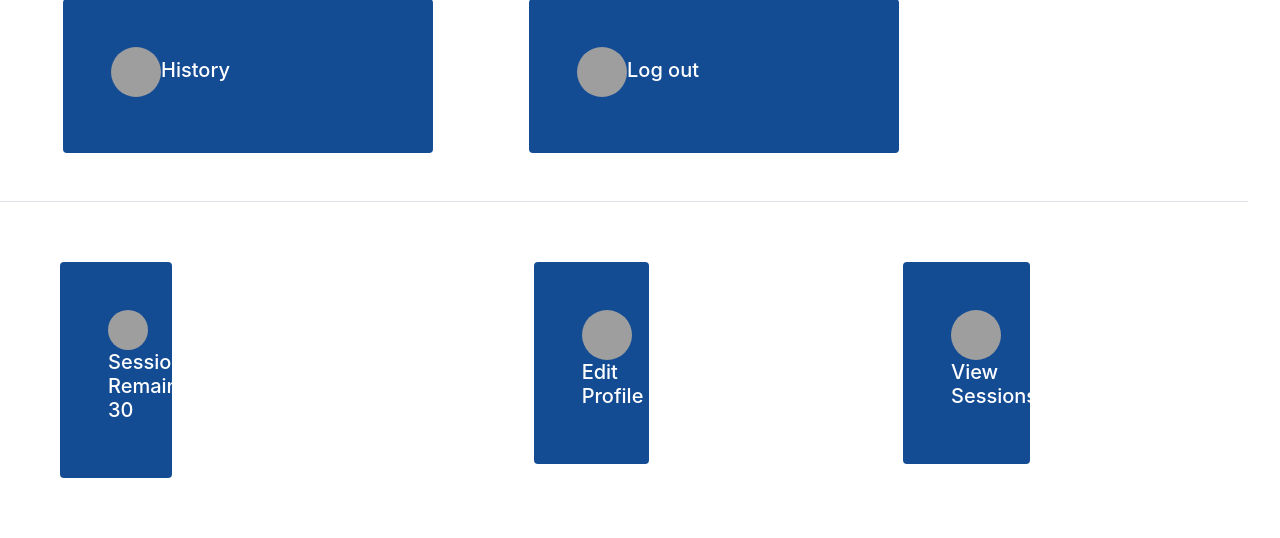
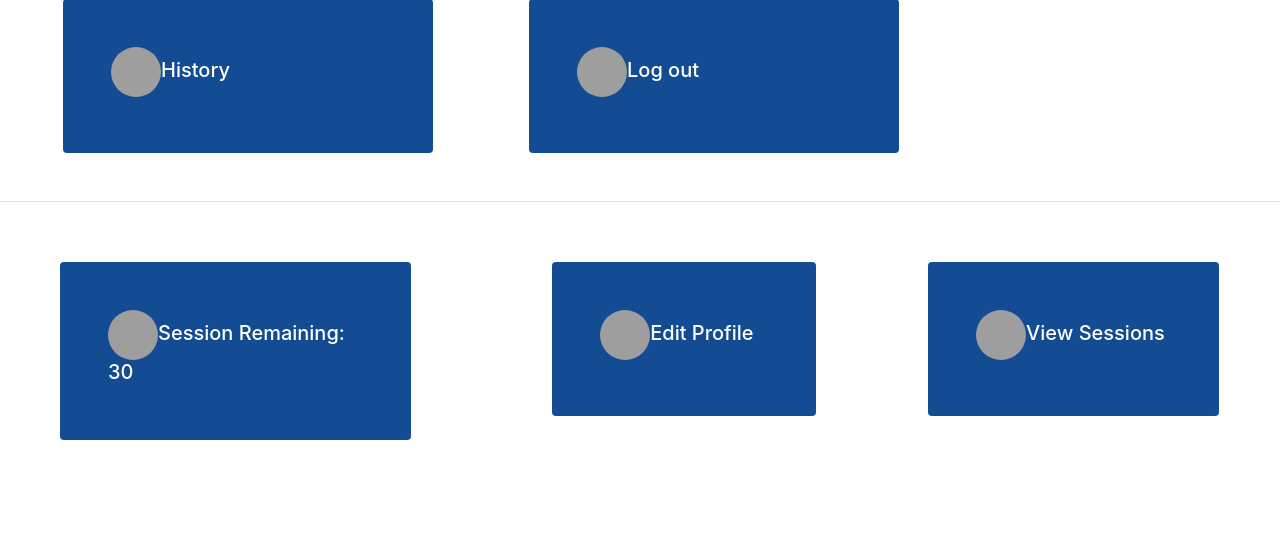
Before and after one commit to Javabutdif/System_Integration, a PHP site: page /Homepage.php in a window 1280 px wide. Shown: the part 263-801 px from the top of the page. After the commit the page ends 703 px from the top, so only its background shows below. Run offline with PHP 8.4, Linux system fonts and the light colour scheme; the visitor is signed in with stand-in values (Sample User, id 1); some libraries are stand-ins or nearby versions; grey boxes are pictures that could not be loaded.

Commit message:
update dashboard fix table

```diff
--- a/static/Homepage.php
+++ b/static/Homepage.php
@@ -38,20 +38,20 @@
 </div>
 
 
-<table class="table table-responsive d-table-row ">
+<table class="table">
   <tbody>
-    <tr>
+    <tr class="w-100">
       <td>
 
-  <div class="container container-fluid p-5 m-5 col-3 rounded " style="background-color:#144c94;" >
+  <div class="container container-fluid p-5 m-5 w-75 rounded " style="background-color:#144c94; height:110%" >
 
-    <h5 class="text-white">   <img src="/jems/images/time.jpg" class="rounded-circle" style="height:40px; width:40px"/>Session Remaining: 30</h5>
+    <h5 class="text-white"><img src="/jems/images/time.jpg" class="rounded-circle" style="height:50px; width:50px"/>Session Remaining: 30</h5>
 
   </div>
     </td>
     <td>
 
-      <div id="box" class="container container-fluid p-5 m-5 col-4  rounded" style="background-color:#144c94;" >
+      <div id="box" class="container container-fluid p-5 m-5 w-75  rounded" style="background-color:#144c94;" >
       <a href="Profile.php" style="width: 100%;" >
       <h5 class="text-white" type="submit"> <img src="/jems/images/traced-pen.jpg" class="rounded-circle" style="height:50px; width:50px"/>Edit Profile</h5>
     </a>
@@ -60,7 +60,7 @@
     <td>
 
 
-  <div id="box" class="container container-fluid p-5 m-5 col-4  rounded" style="background-color:#144c94;" >
+  <div id="box" class="container container-fluid p-5 m-5 w-75   rounded" style="background-color:#144c94;" >
   <a href="#" style="width: 100%;" >
     <h5 class="text-white"> <img src="/jems/images/traced-pen.jpg" class="rounded-circle" style="height:50px; width:50px"/>View Sessions</h5>
   </a>
```
